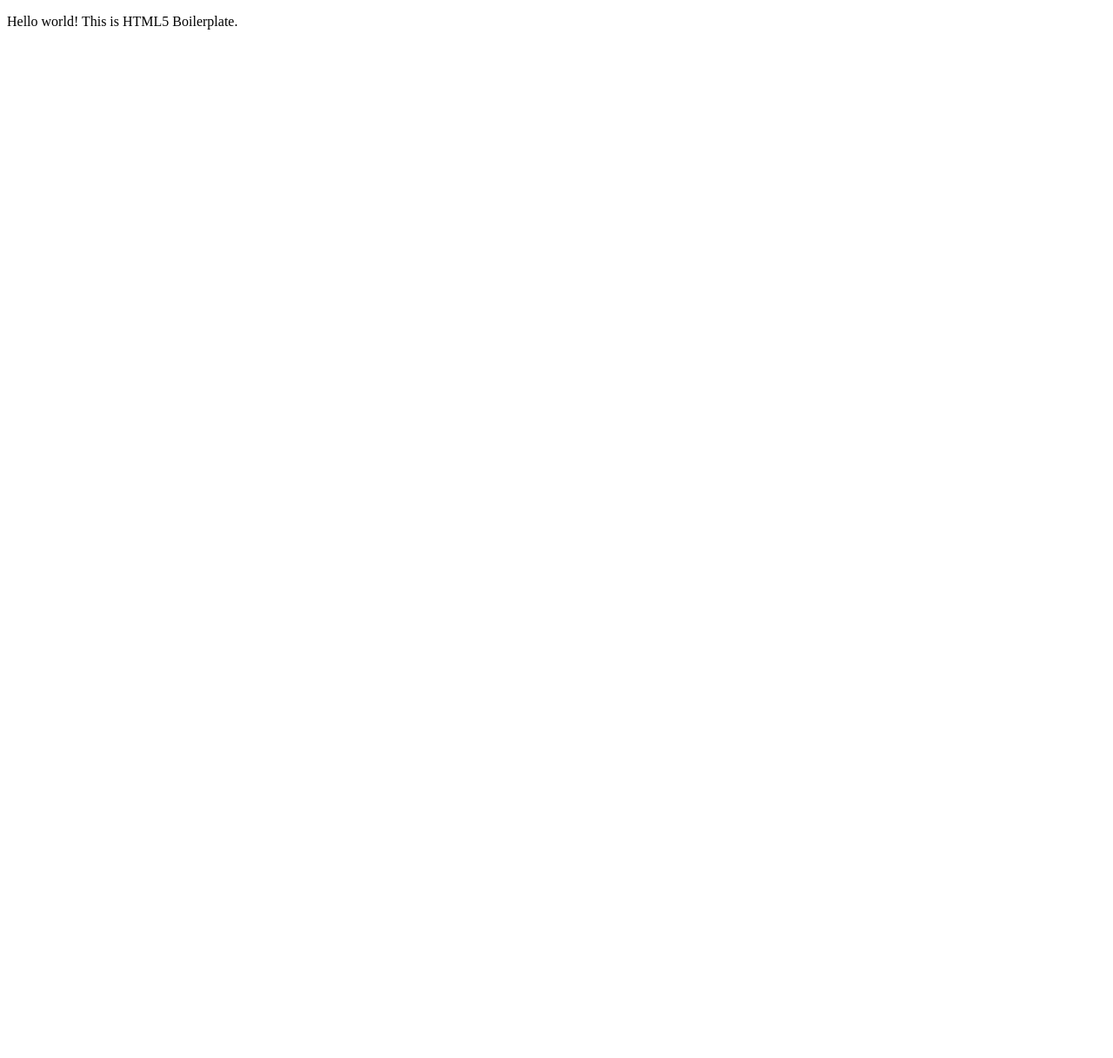
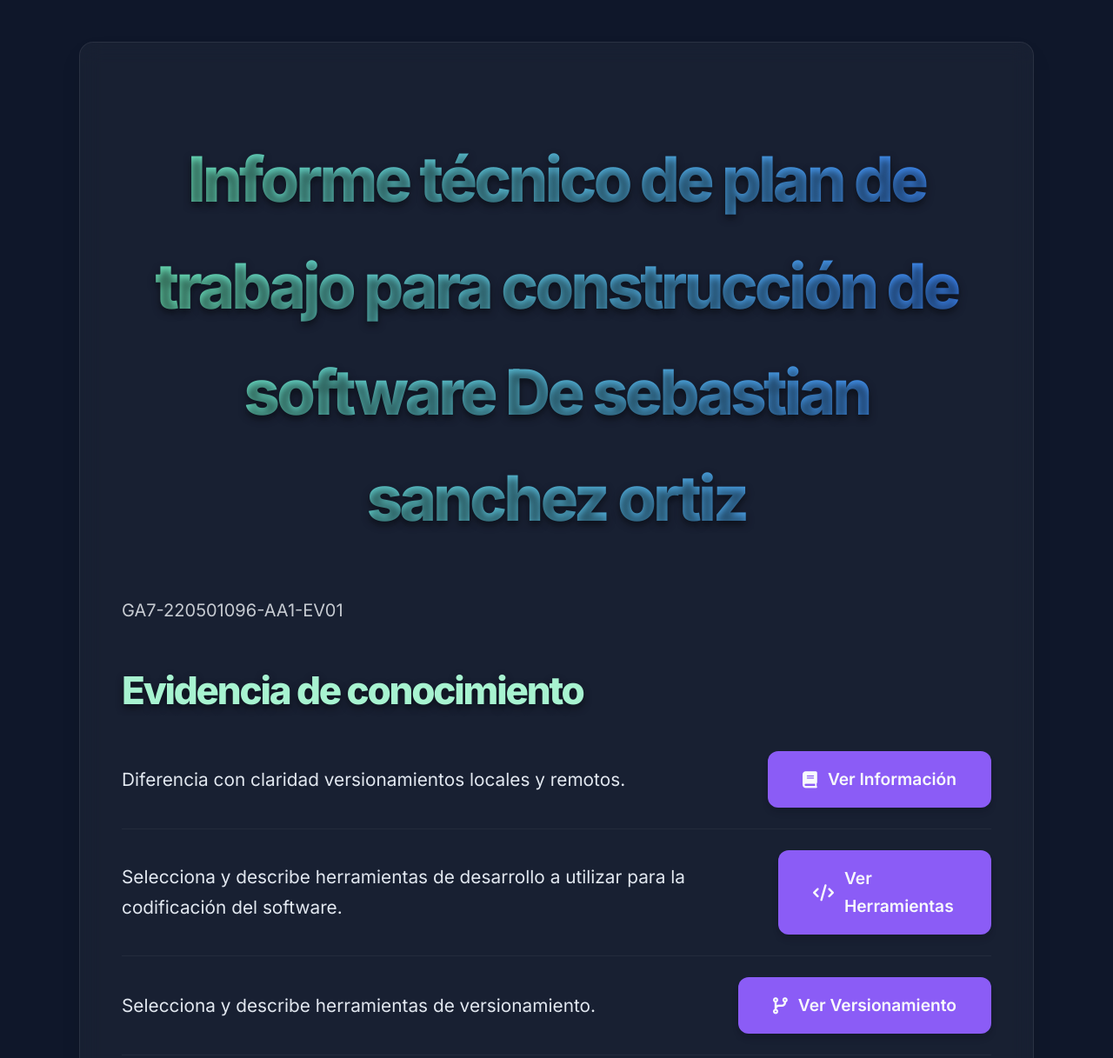
Before and after one commit to sebas98sa/GA7-220501096-AA1-EV01., a website built with webpack: page index.html in a window 1280 px wide. Shown: the top 1217 px of the page at 87% size. Before the commit the page ends 800 px from the top, so only its background shows below. Built offline with nearby package versions, Linux system fonts and the light colour scheme.

Commit message:
Update index.html
creación index

```diff
--- a/index.html
+++ b/index.html
@@ -1,33 +1,207 @@
-<!doctype html>
-<html class="no-js" lang="">
+<!DOCTYPE html>
+<html lang="es">
 
 <head>
-  <meta charset="utf-8">
-  <meta name="viewport" content="width=device-width, initial-scale=1">
-  <title></title>
-  <link rel="stylesheet" href="css/style.css">
-  <meta name="description" content="">
+  <meta charset="UTF-8">
+  <meta name="viewport" content="width=device-width, initial-scale=1.0">
+  <title>Landing Page</title>
+  <link href="https://fonts.googleapis.com/css2?family=Inter:wght@400;500;600;700;800&display=swap" rel="stylesheet">
+  <style>
+    body {
+      font-family: 'Inter', sans-serif;
+      line-height: 1.7;
+      margin: 0;
+      padding: 0;
+      background-color: #0f172a;
+      color: #f8fafc;
+    }
 
-  <meta property="og:title" content="">
-  <meta property="og:type" content="">
-  <meta property="og:url" content="">
-  <meta property="og:image" content="">
-  <meta property="og:image:alt" content="">
+    .container {
+      max-width: 1000px;
+      margin: 3rem auto;
+      padding: 3rem;
+      background-color: rgba(255, 255, 255, 0.04);
+      border-radius: 1rem;
+      box-shadow: 0 12px 30px -10px rgba(0, 0, 0, 0.2), 0 10px 15px -7px rgba(0, 0, 0, 0.1);
+      backdrop-filter: blur(12px);
+      border: 1px solid rgba(255, 255, 255, 0.08);
+      transition: transform 0.3s ease, box-shadow 0.3s ease;
+    }
 
-  <link rel="icon" href="/favicon.ico" sizes="any">
-  <link rel="icon" href="/icon.svg" type="image/svg+xml">
-  <link rel="apple-touch-icon" href="icon.png">
+    .container:hover {
+      transform: translateY(-4px) scale(1.02);
+      box-shadow: 0 16px 35px -12px rgba(0, 0, 0, 0.25), 0 12px 20px -8px rgba(0, 0, 0, 0.15);
+    }
 
-  <link rel="manifest" href="site.webmanifest">
-  <meta name="theme-color" content="#fafafa">
+    h1,
+    h2 {
+      color: #e0f7fa;
+      margin-bottom: 2rem;
+      font-weight: 800;
+      letter-spacing: -0.05em;
+      text-shadow: 0 4px 8px rgba(0, 0, 0, 0.5);
+    }
+
+    h1 {
+      font-size: 4.5rem;
+      text-align: center;
+      margin-bottom: 3rem;
+      background-image: linear-gradient(to right, #6ee7b7, #3b82f6);
+      -webkit-background-clip: text;
+      background-clip: text;
+      color: transparent;
+    }
+
+    h2 {
+      font-size: 2.75rem;
+      color: #a7f3d0;
+      margin-bottom: 2rem;
+    }
+
+    p {
+      font-size: 1.25rem;
+      color: #d1d5db;
+      margin-bottom: 2rem;
+      line-height: 1.9;
+      font-weight: 400;
+      opacity: 0.95;
+    }
+
+    ul {
+      list-style-type: none;
+      padding-left: 0;
+      margin-left: 0;
+    }
+
+    ul li {
+      font-size: 1.3rem;
+      color: #e2e8f0;
+      margin-bottom: 1.5rem;
+      display: flex;
+      justify-content: space-between;
+      align-items: center;
+      border-bottom: 1px solid rgba(255, 255, 255, 0.05);
+      padding-bottom: 1.5rem;
+    }
+
+    .evidencia-conocimiento a {
+      background-color: #8b5cf6;
+      color: #f8fafc;
+      padding: 1rem 2.5rem;
+      border: none;
+      border-radius: 0.75rem;
+      cursor: pointer;
+      font-size: 1.2rem;
+      transition: background-color 0.3s ease, transform 0.2s ease, box-shadow 0.3s ease;
+      margin-top: 0;
+      box-shadow: 0 6px 12px -4px rgba(0, 0, 0, 0.15), 0 3px 7px -3px rgba(0, 0, 0, 0.1);
+      font-weight: 600;
+      display: inline-flex;
+      align-items: center;
+      gap: 0.75rem;
+      text-decoration: none;
+    }
+
+    .evidencia-conocimiento a:hover {
+      background-color: #a855f7;
+      transform: translateY(-4px) scale(1.08);
+      box-shadow: 0 8px 15px -3px rgba(0, 0, 0, 0.2), 0 4px 8px -4px rgba(0, 0, 0, 0.15);
+    }
+
+    .evidencia-conocimiento a:active {
+      transform: translateY(0) scale(1);
+      box-shadow: 0 2px 4px rgba(0, 0, 0, 0.2);
+    }
+
+    .icon {
+      font-family: 'FontAwesome';
+      font-size: 1.5rem;
+      color: #f5f5f5;
+      text-shadow: 0 1px 2px rgba(0, 0, 0, 0.3);
+    }
+
+    @media (max-width: 768px) {
+      .container {
+        padding: 2rem;
+      }
+
+      h1 {
+        font-size: 3rem;
+      }
+
+      h2 {
+        font-size: 2rem;
+      }
+
+      p {
+        font-size: 1.1rem;
+      }
+
+      ul {
+        margin-left: 1rem;
+      }
+
+      .landing-header h1 {
+        font-size: 3.5rem;
+      }
+
+      .landing-header p {
+        font-size: 1.2rem;
+      }
+
+      .evidencia-conocimiento a {
+        font-size: 1rem;
+        padding: 0.8rem 2rem;
+      }
+
+      .evidencia-conocimiento li {
+        flex-direction: column;
+        align-items: flex-start;
+      }
+
+      .evidencia-conocimiento a {
+        margin-top: 1rem;
+      }
+    }
+  </style>
+  <link rel="stylesheet" href="https://cdnjs.cloudflare.com/ajax/libs/font-awesome/6.0.0/css/all.min.css"
+        integrity="sha512-9usAa10IRO0HhonpyAIVpjrylPvoDwiPUiKdWk5t3PyolY1cOd4DSE0Ga+ri4AuTroPR5aQvXU9xC6qOPnzFeg=="
+        crossorigin="anonymous" referrerpolicy="no-referrer" />
 </head>
 
 <body>
+<div class="container">
+  <header class="landing-header">
+    <h1>Informe técnico de plan de trabajo para construcción de software De
 
-  <!-- Add your site or application content here -->
-  <p>Hello world! This is HTML5 Boilerplate.</p>
-  <script src="js/app.js"></script>
+      sebastian sanchez ortiz</h1>
+    <p>GA7-220501096-AA1-EV01</p>
+  </header>
 
+  <section class="evidencia-conocimiento">
+    <h2>Evidencia de conocimiento</h2>
+    <ul>
+      <li>
+        Diferencia con claridad versionamientos locales y remotos.
+        <a href="control-versiones-local-remoto.html">
+          <i class="fas fa-book"></i> Ver Información
+        </a>
+      </li>
+      <li>
+        Selecciona y describe herramientas de desarrollo a utilizar para la codificación del software.
+        <a href="herramientas-desarrollo.html">
+          <i class="fas fa-code"></i> Ver Herramientas
+        </a>
+      </li>
+      <li>
+        Selecciona y describe herramientas de versionamiento.
+        <a href="herramientas-versionamiento.html">
+          <i class="fas fa-code-branch"></i> Ver Versionamiento
+        </a>
+      </li>
+    </ul>
+  </section>
+</div>
 </body>
 
 </html>
```
